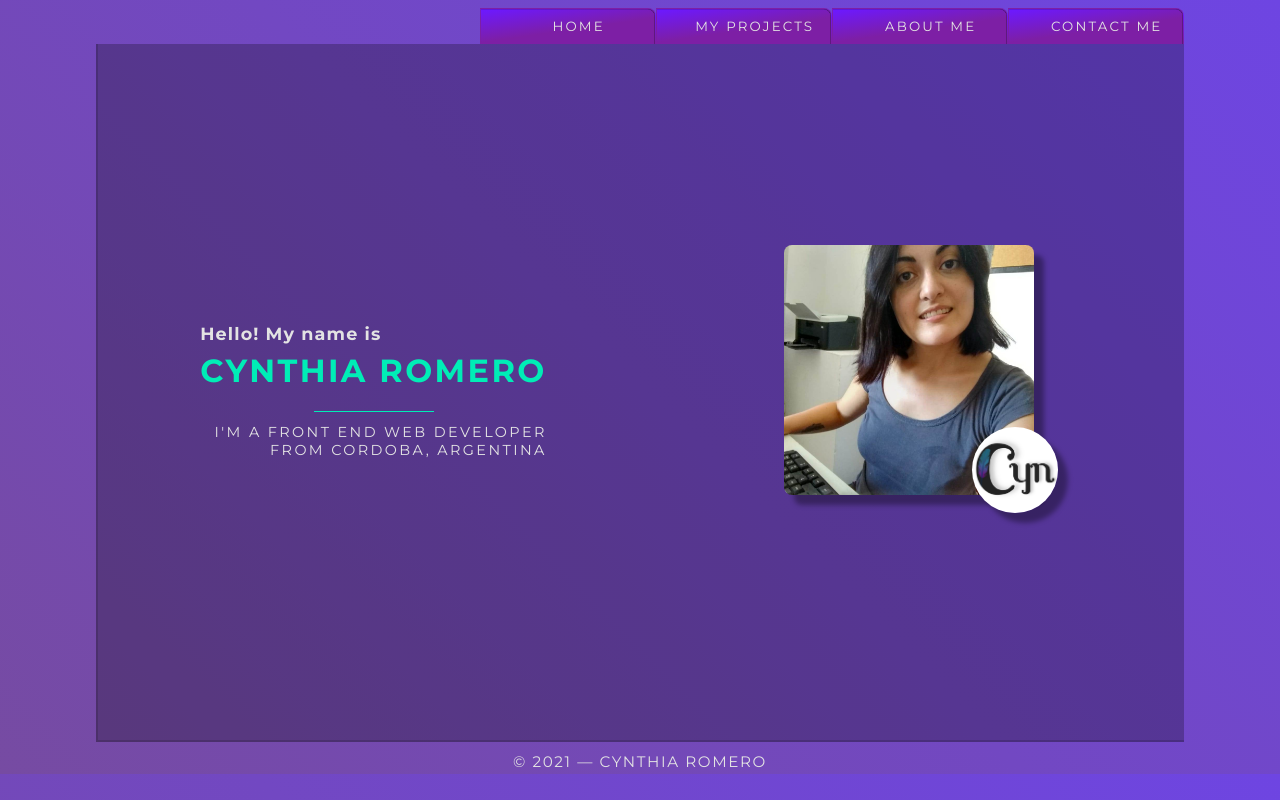
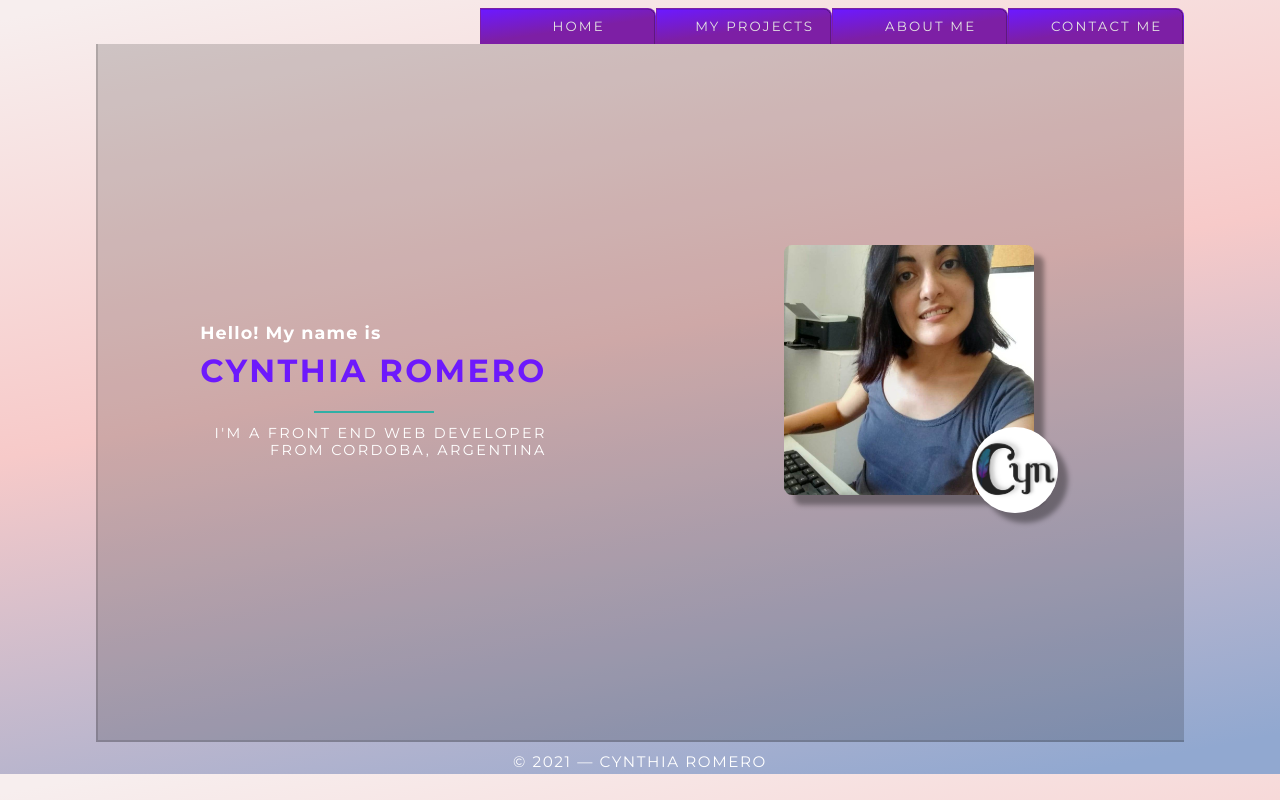
Before and after one commit to Ceyene/ceyene.github.io, a React (Create React App) app: page / in a window 1280 px wide. Built offline with nearby package versions, Linux system fonts and the light colour scheme; some icons are missing.

Commit message:
New background styles

```diff
--- a/src/components/layout/Container/Container.elements.js
+++ b/src/components/layout/Container/Container.elements.js
@@ -8,7 +8,7 @@ export const StyledContainer = styled.div`
   display: flex;
   justify-content: center;
   align-items: center;
-  background-color: rgba(0, 0, 0, 0.25);
+  background-color: rgba(0, 0, 0, 0.17);
   border-bottom: 2px solid rgba(0, 0, 0, 0.15);
   border-left: 2px solid rgba(0, 0, 0, 0.15);
 
--- a/src/components/layout/Navbar/Navbar.elements.js
+++ b/src/components/layout/Navbar/Navbar.elements.js
@@ -64,7 +64,7 @@ export const StyledNavA = styled.span`
   a {
     text-transform: uppercase;
     letter-spacing: 0.135rem;
-    color: #e3e3e3;
+    color: rgba(109, 25, 252, 1);
     display: block;
     width: 100%;
 
--- a/src/components/styles/globalStyles.js
+++ b/src/components/styles/globalStyles.js
@@ -13,8 +13,8 @@ const GlobalStyle = createGlobalStyle`
 body {
   font-family: "Montserrat", sans-serif;
   font-size: 19px;
-  color: #e3e3e3;
-  background-image: linear-gradient(45deg, #764ba2 0%, #6e45e2 100%);
+  color: #ffffff;
+  background-image: linear-gradient( 169.1deg,  rgba(247,238,238,1) 1.9%, rgba(247,202,201,1) 44.9%, rgba(145,168,208,1) 96.1% );
   line-height: 1.75;
   letter-spacing: 0.07rem;
   display: flex;
@@ -58,7 +58,7 @@ export const Button = styled.button`
 
 export const StyledMainTitle = styled.h1`
   text-transform: uppercase;
-  color: #00edb6;
+  color: rgba(109, 25, 252, 1);
   font-size: 1.5rem;
   letter-spacing: 0.15rem;
   margin: 0 auto;
@@ -67,8 +67,8 @@ export const StyledMainTitle = styled.h1`
   &::after {
     content: "";
     display: block;
-    background-color: #00edb6;
-    height: 0.063rem;
+    background-color: #30afa5;
+    height: 0.133rem;
     margin: 0.75rem auto;
     width: 7.5rem;
   }
@@ -82,7 +82,7 @@ export const StyledMainTitle = styled.h1`
 export const StyledSecondaryTitle = styled.h2`
   font-family: "Montserrat", sans-serif;
   text-align: left;
-  color: #e0c3fc;
+  color: #30afa5;
   font-size: 1rem;
 
   @media screen and (min-width: 900px) {
```
Also changed, not shown: 1 other file (tests, documents, lock files or other folders).
